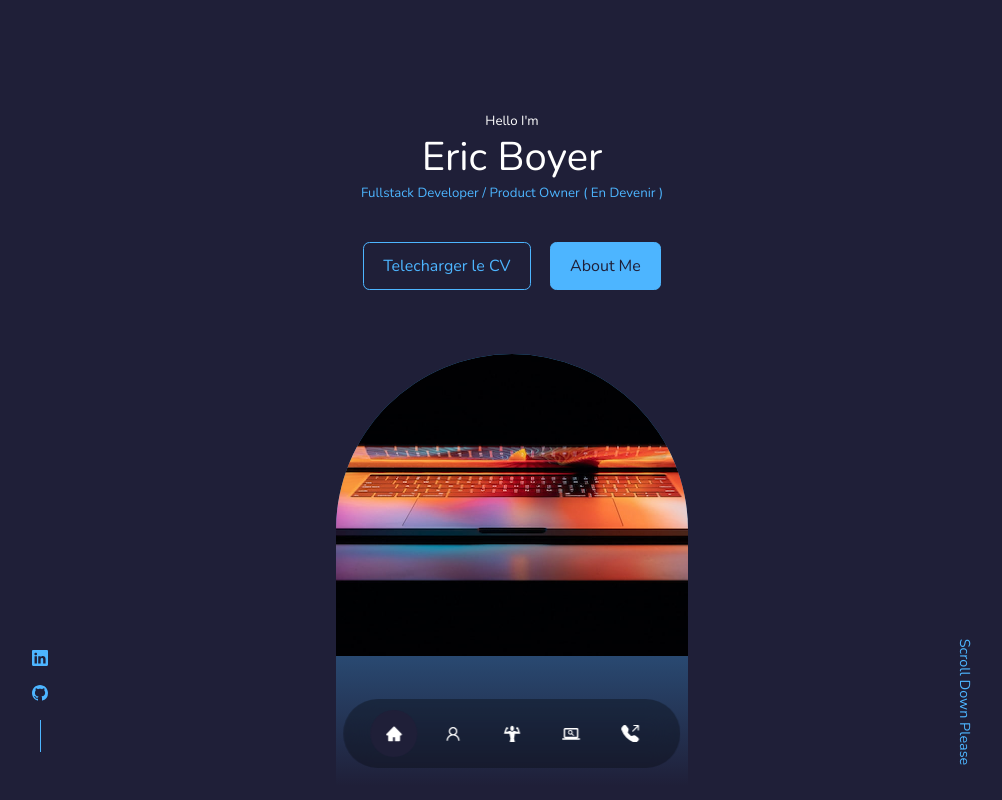
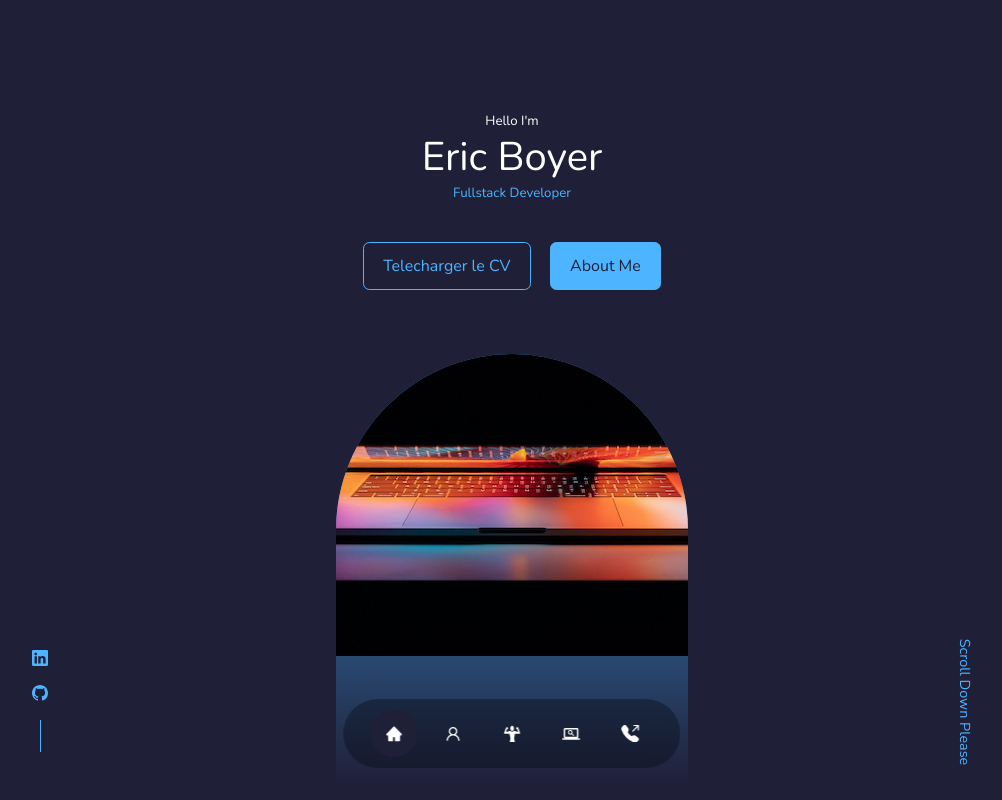
Before and after one commit to Eric-boyer/Portfolio, a React (Create React App) app: page / in a window 1280 px wide. Shown: the top 800 px of the page, without its empty margins (128-1130 px from the left). Built offline with nearby package versions, Linux system fonts and the light colour scheme.

Commit message:
portfolio-Version7

```diff
--- a/src/components/header/Header.js
+++ b/src/components/header/Header.js
@@ -10,7 +10,7 @@ function Header() {
       <div className="container header__container">
         <h5>Hello I'm</h5>
         <h1>Eric Boyer</h1>
-        <h5 className="text-light">Fullstack Developer / Product Owner ( En Devenir )</h5>
+        <h5 className="text-light">Fullstack Developer </h5>
         <CV />
         <HeaderSocial/>
         <div className="moi">
--- a/src/components/portfolio/Portfolio.js
+++ b/src/components/portfolio/Portfolio.js
@@ -28,7 +28,7 @@ function portfolio() {
             Github
           </a>
           <a
-            href="https://vinted-eric.netlify.app/"
+            href="https://zingy-panda-a13d41.netlify.app"
             target="_blank"
             rel="noreferrer"
             className="btn btn-primary"
```
